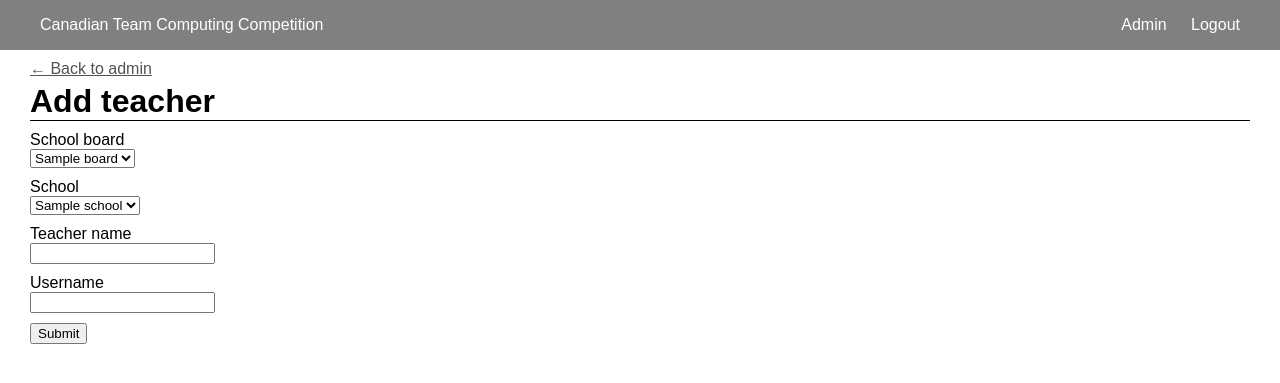
After one commit to liamstrilchuk/ctpc, a Flask app: page /admin/add-teacher in a window 1280 px wide. The commit adds this page. Shown: the top 383 px of the page. Run offline with Flask 3, Linux system fonts and the light colour scheme; a user stored in the database is signed in; tables that the repository leaves empty hold one stand-in row (values such as "Sample post").

Commit message:
add teachers

```diff
--- a/static/css/index.css
+++ b/static/css/index.css
@@ -43,6 +43,13 @@ h1 {
 	border-radius: 5px;
 }
 
+.admin-school {
+	margin: 10px 0;
+	background: #ddd;
+	padding: 10px;
+	border-radius: 5px;
+}
+
 .admin-board-name {
 	font-weight: bold;
 	font-size: 1.2em;
@@ -65,6 +72,10 @@ form * {
 	display: block;
 }
 
+form input, form select {
+	margin-bottom: 10px;
+}
+
 .back {
 	color: rgb(83, 83, 83) !important;
 	display: block;
--- /dev/null
+++ b/static/js/admin-add-teacher.js
@@ -0,0 +1,30 @@
+window.addEventListener("load", async () => {
+	const data = await fetch("/api/schools");
+	const schools = await data.json();
+	const boards = {};
+
+	schools.schools.forEach((school) => {
+		if (!boards[school.board]) {
+			boards[school.board] = [];
+		}
+
+		boards[school.board].push(school.name);
+	});
+
+	const boardSelect = document.querySelector("select[name=board]");
+	const schoolSelect = document.querySelector("select[name=school]");
+
+	Object.keys(boards).forEach((board) => {
+		boardSelect.innerHTML += `<option>${board}</option>`;
+	});
+
+	boardSelect.addEventListener("change", () => {
+		schoolSelect.innerHTML = "";
+
+		boards[boardSelect.value].forEach((school) => {
+			schoolSelect.innerHTML += `<option>${school}</option>`;
+		})
+	});
+
+	boardSelect.dispatchEvent(new CustomEvent("change"));
+});
--- a/static/js/admin.js
+++ b/static/js/admin.js
@@ -9,9 +9,11 @@ window.addEventListener("load", async () => {
 		let boardHTML = `<div class="admin-board"><div class="admin-board-controls"><span class="admin-board-name">${board.name}</span></div>`;
 
 		board.schools.forEach((school) => {
-			let schoolHTML = `<div class="admin-school"><span class="admin-school-name">${school.name}</span>`;
+			let schoolHTML = `<div class="admin-school"><span class="admin-school-name">${school.name}</span><div class="admin-school-teachers"><ul>`;
 
-			schoolHTML += `</div>`;
+			schoolHTML += school.teachers.map(t => `<li>${t}</li>`);
+
+			schoolHTML += `</ul></div></div>`;
 
 			boardHTML += schoolHTML;
 		})
--- a/templates/add-board.html
+++ b/templates/add-board.html
@@ -5,7 +5,7 @@
 	<h1>Add school board</h1>
 	<form method="post">
 		<label for="name">Board name</label>
-		<input name="name">
+		<input name="name" required>
 		<input type="submit">
 		{% if error %}
 			<p>{{ error }}</p>
--- a/templates/add-school.html
+++ b/templates/add-school.html
@@ -11,7 +11,7 @@
 			{% endfor %}
 		</select>
 		<label for="name">School name</label>
-		<input name="name">
+		<input name="name" required>
 		<input type="submit">
 	</form>
 	{% if error %}
--- /dev/null
+++ b/templates/add-teacher.html
@@ -0,0 +1,24 @@
+{% extends "base.html" %}
+
+{% block head %}
+	<script src="{{ url_for('static', filename='js/admin-add-teacher.js') }}"></script>
+{% endblock %}
+
+{% block content %}
+	<a class="back" href="/admin">&larr; Back to admin</a>
+	<h1>Add teacher</h1>
+	<form method="post">
+		<label for="board">School board</label>
+		<select name="board"></select>
+		<label for="school">School</label>
+		<select name="school"></select>
+		<label for="name">Teacher name</label>
+		<input name="name" required>
+		<label for="username">Username</label>
+		<input name="username" required>
+		<input type="submit">
+	</form>
+	{% if error %}
+		<p>{{ error }}</p>
+	{% endif %}
+{% endblock %}
--- a/views/admin/admin.py
+++ b/views/admin/admin.py
@@ -1,7 +1,9 @@
 from flask import Blueprint, redirect, render_template, request
 from flask_login import current_user
 
-from models import School, SchoolBoard, db
+from models import School, SchoolBoard, User, db
+from setup import bcrypt
+from util import generate_random_password
 
 admin = Blueprint("admin", __name__, template_folder="templates")
 
@@ -67,3 +69,45 @@ def add_school():
 	db.session.commit()
 
 	return redirect("/admin")
+
+@admin.route("/admin/add-teacher", methods=["GET", "POST"])
+@admin_required
+def add_teacher():
+	if request.method == "GET":
+		return render_template("add-teacher.html")
+
+	board_name = request.form["board"]
+	school_name = request.form["school"]
+	teacher_name = request.form["name"]
+	username = request.form["username"]
+
+	board = SchoolBoard.query.filter_by(name=board_name).first()
+
+	if board is None:
+		return render_template("add-teacher.html", error="Board name not found")
+
+	school = School.query.filter_by(name=school_name, school_board=board).first()
+
+	if school is None:
+		return render_template("add-teacher.html", error="School name not found")
+
+	if not teacher_name or not username:
+		return render_template("add-teacher.html", error="Username and teacher name must be provided")
+
+	existing_user = User.query.filter_by(username=username).first()
+
+	if existing_user is not None:
+		return render_template("add-teacher.html", error="Username already exists")
+
+	random_password = generate_random_password()
+	user = User(
+		username=username,
+		password=bcrypt.generate_password_hash(random_password),
+		school_id=school.id,
+		role="teacher"
+	)
+
+	db.session.add(user)
+	db.session.commit()
+
+	return render_template("user-created.html", username=username, password=random_password, admin_created=True)
--- a/views/api.py
+++ b/views/api.py
@@ -58,6 +58,7 @@ def complete_structure():
 		return error("You do not have permission to access this resource")
 
 	boards = SchoolBoard.query.all()
+	teachers = User.query.filter_by(role="teacher").all()
 	json_data = []
 
 	for board in boards:
@@ -69,8 +70,13 @@ def complete_structure():
 		for school in board.schools:
 			school_data = {
 				"name": school.name,
-				"teams": []
+				"teams": [],
+				"teachers": []
 			}
+
+			for teacher in teachers:
+				if teacher.school == school:
+					school_data["teachers"].append(teacher.username)
 
 			for team in school.teams:
 				team_data = {
```
Also changed, not shown: templates/user-created.html (added, +14 -0 lines), util.py (added, +7 -0 lines).
